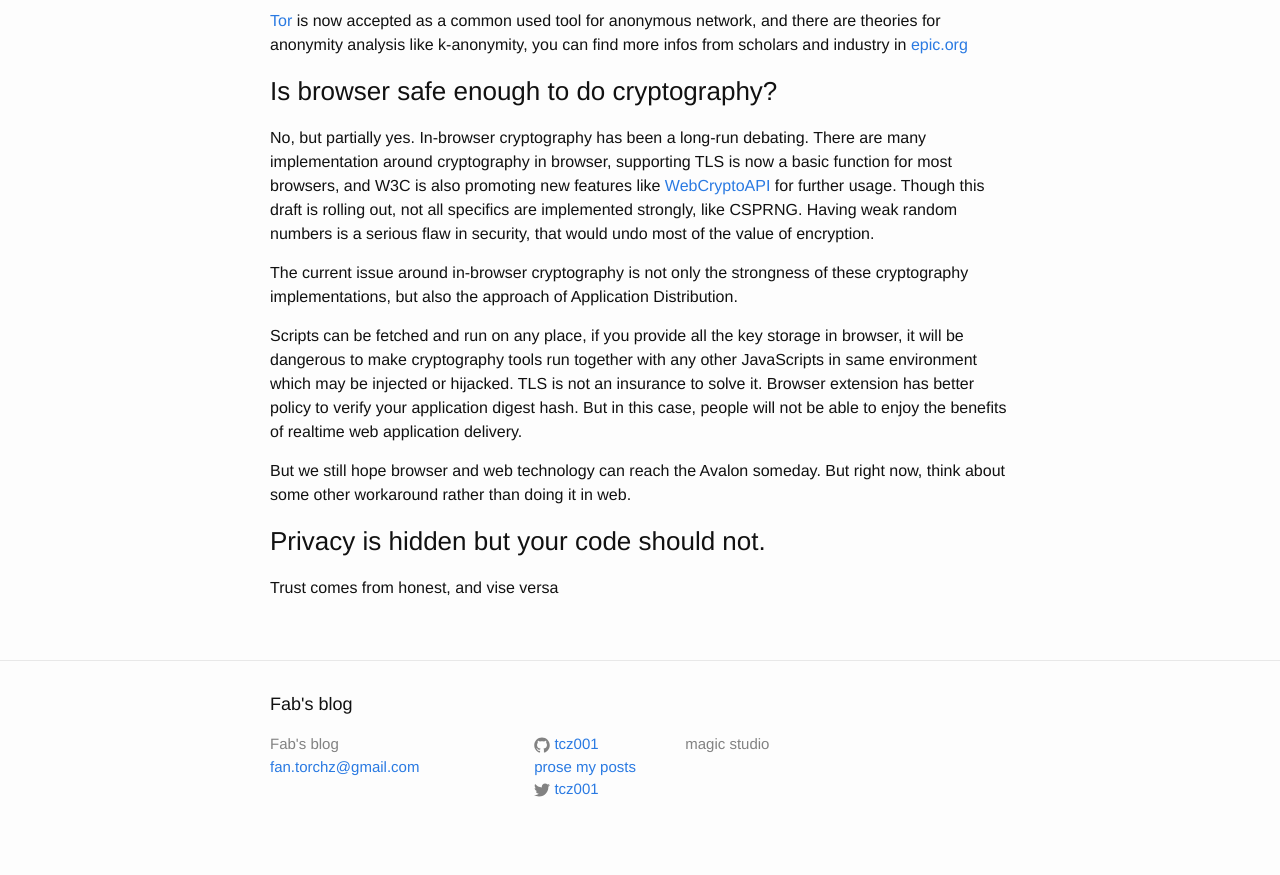
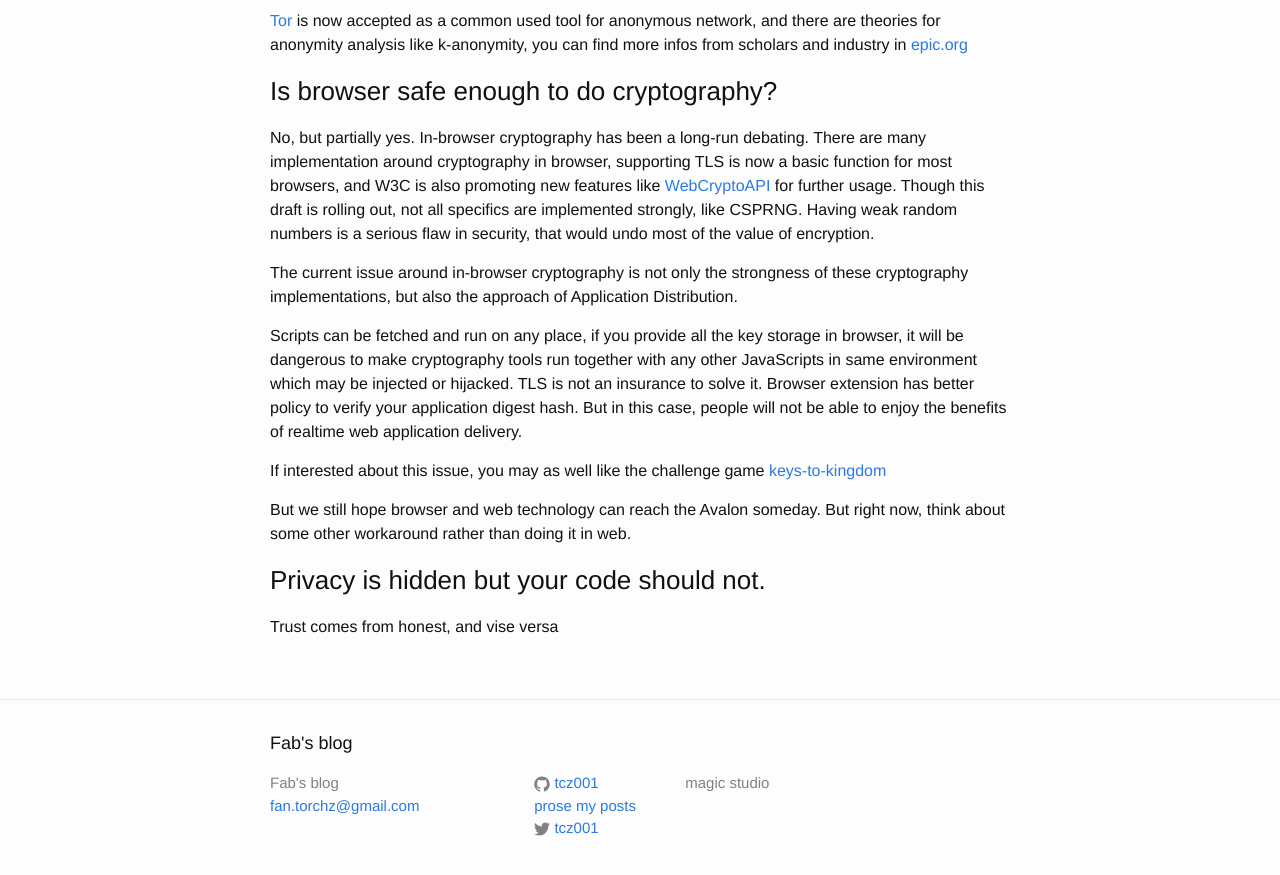
Before and after one commit to tcz001/tcz001.github.io, a Jekyll site: the page built from _posts/2015-06-03-muscling-up-privacy.md, in a window 1280 px wide and 900 px high, scrolled down 863 px. Shown: the top 875 px of the window. Built offline with Jekyll 4.4.1, drawn with Linux system fonts in a browser that asks for light colours.

Commit message:
Updated 2015-06-03-muscling-up-privacy.md

```diff
--- a/_posts/2015-06-03-muscling-up-privacy.md
+++ b/_posts/2015-06-03-muscling-up-privacy.md
@@ -34,6 +34,8 @@ The current issue around in-browser cryptography is not only the strongness of t
 
 Scripts can be fetched and run on any place, if you provide all the key storage in browser, it will be dangerous to make cryptography tools run together with any other JavaScripts in same environment which may be injected or hijacked. TLS is not an insurance to solve it. Browser extension has better policy to verify your application digest hash. But in this case, people will not be able to enjoy the benefits of realtime web application delivery.
 
+If interested about this issue, you may as well like the challenge game [keys-to-kingdom](http://koto.github.io/blog-kotowicz-net-examples/keys-to-kingdom/)
+
 But we still hope browser and web technology can reach the Avalon someday. But right now, think about some other workaround rather than doing it in web.
 
 ### Privacy is hidden but your code should not.
```
